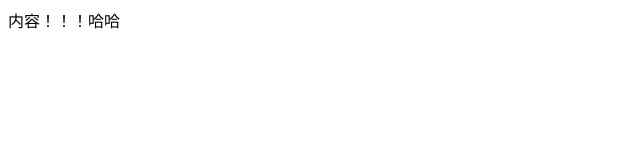
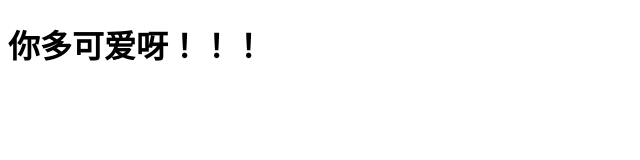
Before and after one commit to hhho0321/CuteOrange, a plain HTML site: page index.html in a window 1280 px wide. Shown: the whole page, without its empty margins (0-640 px from the left). Drawn offline with Linux system fonts and the light colour scheme.

Commit message:
update index.html

```diff
--- a/index.html
+++ b/index.html
@@ -4,9 +4,9 @@
     <meta charset="UTF-8">
     <meta http-equiv="X-UA-Compatible" content="IE=edge">
     <meta name="viewport" content="width=device-width, initial-scale=1.0">
-    <title>标题：哈哈！</title>
+    <title>可爱橙子💕🍊</title>
 </head>
 <body>
-    内容！！！哈哈
+    <h1> 你多可爱呀！！！ </h1>
 </body>
 </html>
```
